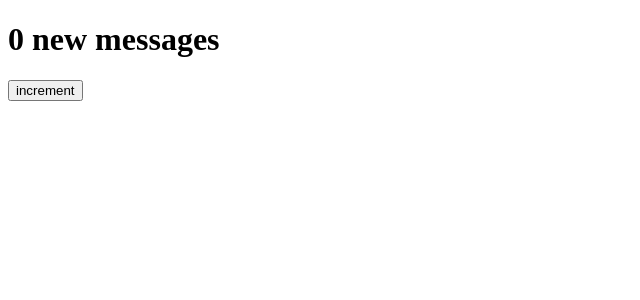
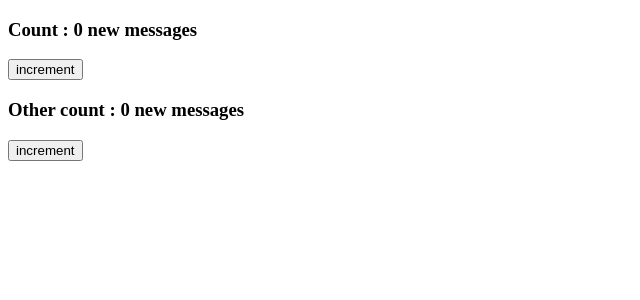
Before and after one commit to mdmusharruf13/React-Hooks, a React (Vite) app: page / in a window 1280 px wide. Shown: the top 300 px of the page, without its empty margins (0-640 px from the left). Built offline with nearby package versions, Linux system fonts and the light colour scheme.

Commit message:
useEffect with variables

```diff
--- a/src/App.jsx
+++ b/src/App.jsx
@@ -3,7 +3,8 @@
 // import UseState_03 from "./hooks/UseState/UseState_03"
 
 // import UseEffect_01 from "./hooks/UseEffect/UseEffect_01"
-import UseEffect_02 from "./hooks/UseEffect/UseEffect_02"
+// import UseEffect_02 from "./hooks/UseEffect/UseEffect_02"
+import UseEffect_03 from "./hooks/UseEffect/UseEffect_03"
 
 function App() {
 
@@ -17,7 +18,9 @@ function App() {
 
         {/* <UseEffect_01 /> */}
 
-        <UseEffect_02 />
+        {/* <UseEffect_02 /> */}
+
+        <UseEffect_03 />
     </>
   )
 }
--- /dev/null
+++ b/src/hooks/UseEffect/UseEffect_03.jsx
@@ -0,0 +1,23 @@
+import React, { useEffect, useState } from 'react'
+
+function UseEffect_03() {
+
+    const [count, setCount] = useState(0);
+    const [otherCount, setOtherCount] = useState(0);
+
+    useEffect(() => {
+        document.title = `${otherCount} new messages!`;
+    },[otherCount]);
+
+    return (
+        <>
+            <h3>Count : {count} new messages</h3>
+            <button onClick={() => setCount(count+1)}>increment</button>
+
+            <h3>Other count : {otherCount} new messages</h3>
+            <button onClick={() => setOtherCount(otherCount+1)}>increment</button>
+        </>
+    )
+}
+
+export default UseEffect_03
```
